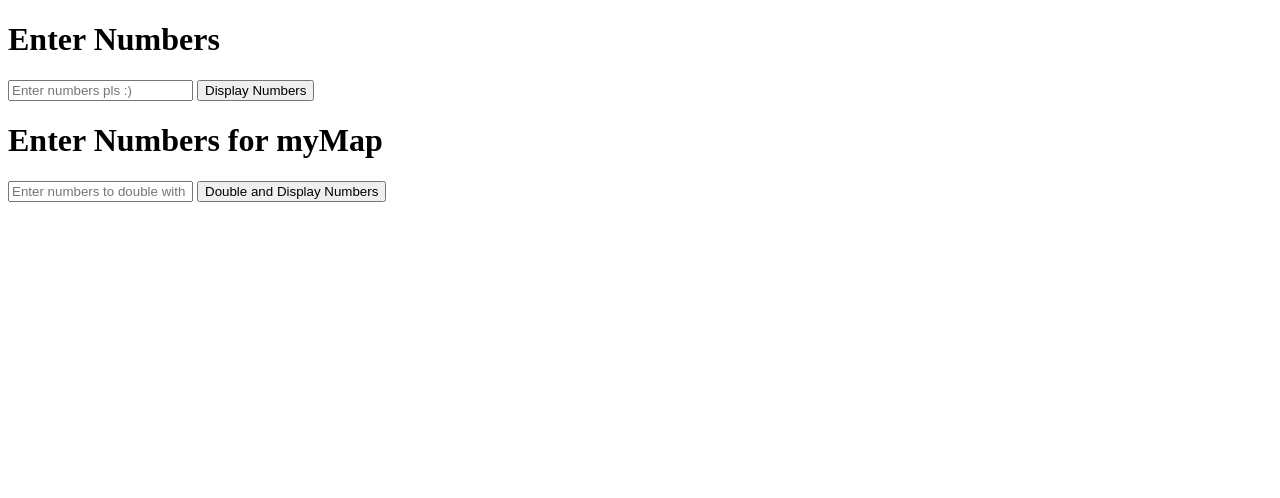
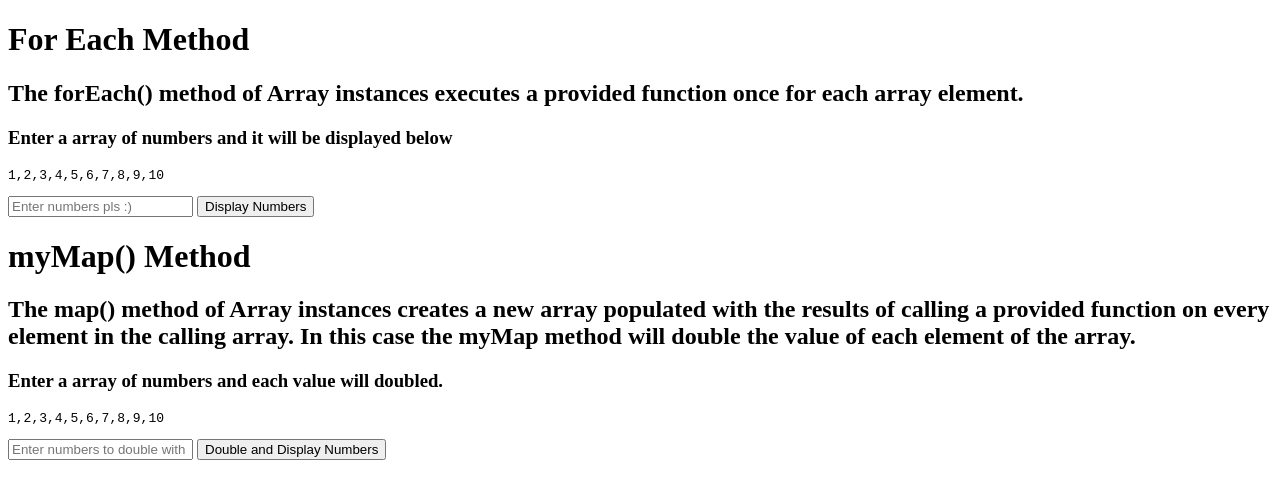
Before and after one commit to George-Sucuzhanay/JS-Methods-Web-Dev, a plain HTML site: page Rahat.html in a window 1280 px wide. Drawn offline with Linux system fonts and the light colour scheme.

Commit message:
fixed suggested chnages

```diff
--- a/index.html
+++ b/Rahat.html
@@ -12,14 +12,20 @@
     </style>
 </head>
 <body>
+<h1>For Each Method</h1>
+<h2>The forEach() method of Array instances executes a provided function once for each array element. </h2>
+<h3>Enter a array of numbers and it will be displayed below</h3>
+<pre>1,2,3,4,5,6,7,8,9,10</pre>
 
-<h1>Enter Numbers</h1>
 <input type="text" id="numberInput" placeholder="Enter numbers pls :)">
 <button onclick="displayNumbers()">Display Numbers</button>
 
 <div id="output"></div>
 
-<h1>Enter Numbers for myMap</h1>
+<h1>myMap()	 Method</h1>
+<h2>The map() method of Array instances creates a new array populated with the results of calling a provided function on every element in the calling array. In this case the myMap method will double the value of each element of the array.</h2>
+<h3>Enter a array of numbers and each value will doubled.</h3>
+<pre>1,2,3,4,5,6,7,8,9,10</pre>
 <input type="text" id="mapInput" placeholder="Enter numbers to double with myMap">
 <button onclick="displayDoubledNumbers()">Double and Display Numbers</button>
 <div id="output2"></div>
```
